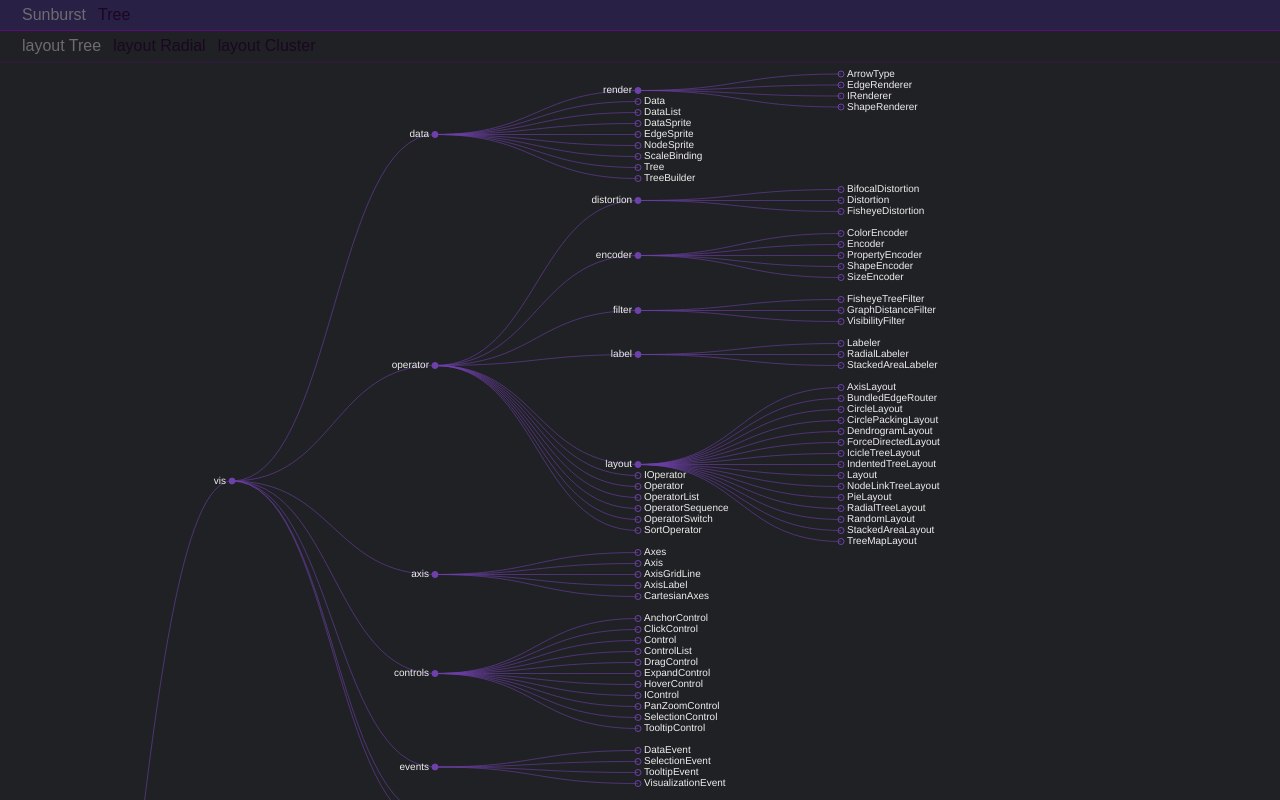
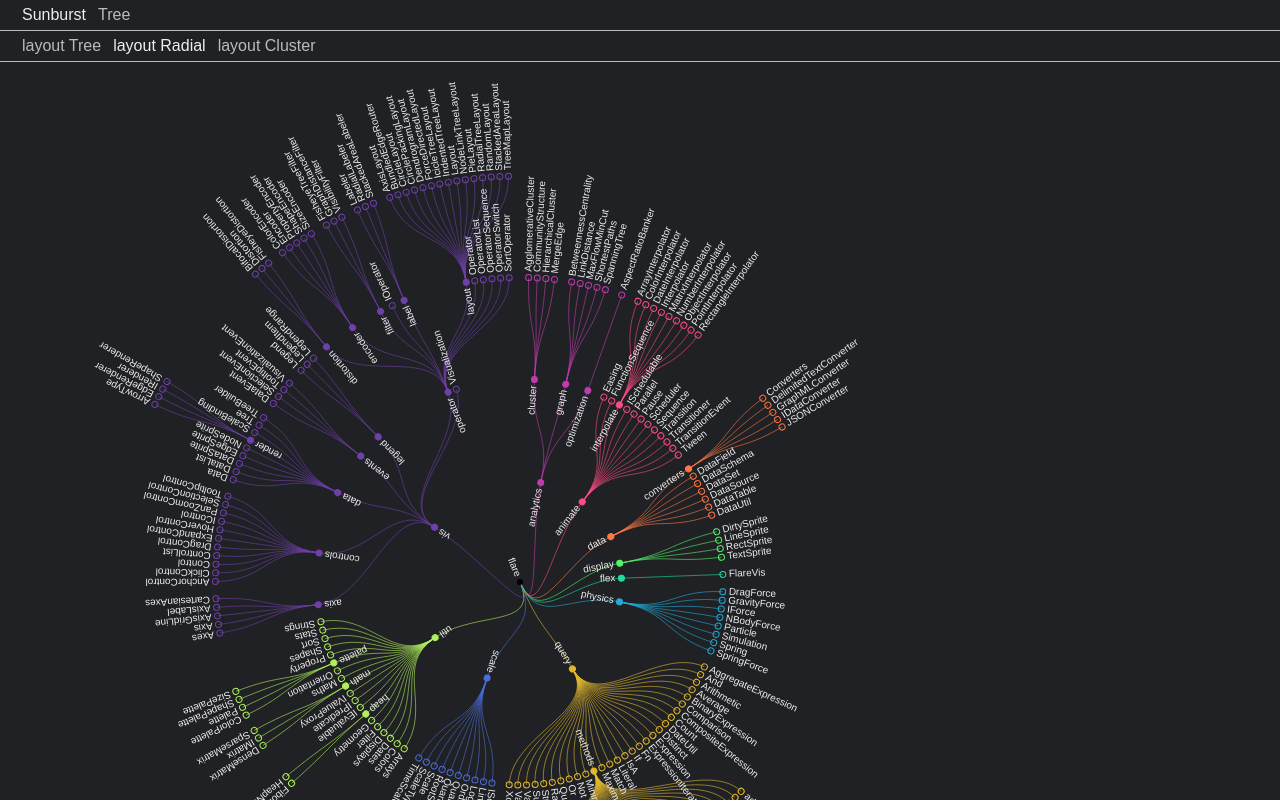
Before and after one commit to linnstrand/graph-craft, a React (Create React App) app: page / in a window 1280 px wide. Shown: the top 800 px of the page. Built offline with nearby package versions, Linux system fonts and the light colour scheme.

Commit message:
cleaning more

```diff
--- a/src/Tree.tsx
+++ b/src/Tree.tsx
@@ -1,7 +1,7 @@
 import * as d3 from 'd3';
 import './tree.css';
 import { useLayoutEffect, useRef, useState } from 'react';
-import { Data, getColor } from './util';
+import { addColor, brighter, Data } from './util';
 
 type LayoutT = 'tidy' | 'radial';
 interface GraphLayout {
@@ -22,8 +22,6 @@ export const Tree = ({ data, size }: { data: Data; size: number }) => {
   const svgRef = useRef<SVGSVGElement>(null);
   const nodesRef = useRef<SVGSVGElement>(null);
   const linesRef = useRef<SVGSVGElement>(null);
-
-  const color = getColor(data.children.length);
 
   let variant = 'tree';
 
@@ -51,7 +49,7 @@ export const Tree = ({ data, size }: { data: Data; size: number }) => {
 
   useLayoutEffect(() => {
     if (layoutType) return;
-    setTreeLayout('tree');
+    setLayoutRadial('tree');
   }, []);
 
   const createNodes = (root: d3.HierarchyPointNode<Data>[]) => {
@@ -97,8 +95,6 @@ export const Tree = ({ data, size }: { data: Data; size: number }) => {
     });
     return longestLabel.reduce((a, b) => Math.max(a, b));
   };
-
-  const brighter = (color) => d3.rgb(color).brighter(2).formatRgb();
 
   const setTreeNodes = (tree: GraphLayout, root: d3.HierarchyPointNode<Data>) => {
     const hoverEffect = (a: d3.HierarchyPointNode<Data>[], type: string) => {
@@ -177,15 +173,7 @@ export const Tree = ({ data, size }: { data: Data; size: number }) => {
     // root height is the greatest distance from any descendant leaf.
     // node size here is distance between depths
     const treeLayout = treeFn<Data>().size([size, size]);
-    const r = treeLayout(d3.hierarchy(data)).sort((a, b) => d3.descending(a.height, b.height)); // set x/y
-
-    const setBranchColor = (d, branchColor) => {
-      d.data.color = branchColor;
-      if (!d.children) return;
-      d.children.forEach((c) => setBranchColor(c, branchColor));
-    };
-
-    r.children.forEach((d) => setBranchColor(d, color(d.data.name)));
+    const r = addColor(treeLayout, data);
 
     // Height is number of nodes with root at the top, leaves at the bottom.
     // Every node get's a padding for the circle
@@ -235,7 +223,8 @@ export const Tree = ({ data, size }: { data: Data; size: number }) => {
     variant = v;
 
     let treeLayout = treeFn<Data>().size([2 * Math.PI, size / 2]);
-    r = treeLayout(d3.hierarchy(data));
+    r = addColor(treeLayout, data);
+    //  r = treeLayout(d3.hierarchy(data));
     let nodeLength = labelLength;
     if (!layoutType) {
       nodeLength = createNodes(r.descendants());
--- a/src/navbar.css
+++ b/src/navbar.css
@@ -2,7 +2,6 @@ nav {
   display: flex;
   align-items: center;
   padding: 0 0 0 16px;
-  background-color: rgb(57 29 133 / 35%);
 }
 
 nav ul {
@@ -17,8 +16,8 @@ nav ul {
   display: flex;
   flex-direction: row;
   padding: 0 0 0 16px;
-  border-top: 1px solid rgb(92, 12, 126);
-  border-bottom: 2px solid rgba(92, 12, 126, 0.2);
+  border-top: 1px solid #bbb;
+  border-bottom: 1px solid #bbb;
 }
 
 nav button,
@@ -31,18 +30,16 @@ nav button,
   background-color: transparent;
   cursor: pointer;
   padding: 6px;
-  color: rgb(26, 7, 34);
+  color: #bbb;
   font-size: 16px;
 }
 
 nav button:hover,
 .settings button:hover {
-  color: rgb(92, 12, 126);
-  text-decoration: underline;
+  color: #eee;
 }
 
 nav button.active,
 .settings button.active {
-  color: rgb(111, 107, 112);
-  text-decoration: none;
+  color: #eee;
 }
--- a/src/util.ts
+++ b/src/util.ts
@@ -8,12 +8,27 @@ export interface Data {
   color?: string;
 }
 
+export const brighter = (color) => d3.rgb(color).brighter(2).formatRgb();
+
 export const sortValue = (root: d3.HierarchyNode<Data>) =>
   root.sum((d) => d.value).sort((a, b) => d3.descending(a.height, b.height));
 
 export const sortHeight = (root: d3.HierarchyNode<Data>) =>
   root.sum((d) => d.value).sort((a, b) => b.value - a.value);
 
+export const addColor = (treeLayout: d3.TreeLayout<Data>, data: Data) => {
+  const color = getColor(data.children.length);
+  const r = treeLayout(d3.hierarchy(data)).sort((a, b) => d3.descending(a.height, b.height)); // set x/y
+
+  const setBranchColor = (d, branchColor) => {
+    d.data.color = branchColor;
+    if (!d.children) return;
+    d.children.forEach((c) => setBranchColor(c, branchColor));
+  };
+
+  r.children.forEach((d) => setBranchColor(d, color(d.data.name)));
+  return r;
+};
 // COLOR!
 // ordinal scales have a discrete domain and range
 // quantize: Quantize scales are similar to linear scales, except they use a discrete rather than continuous range. Returns uniformly-spaced samples from the specified interpolator
```
